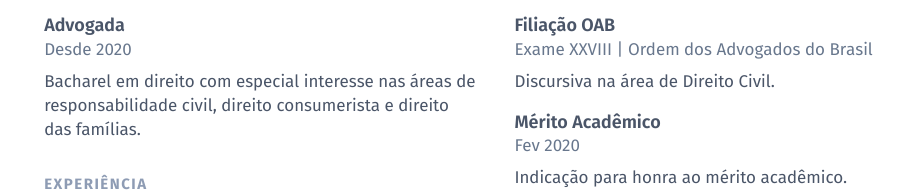
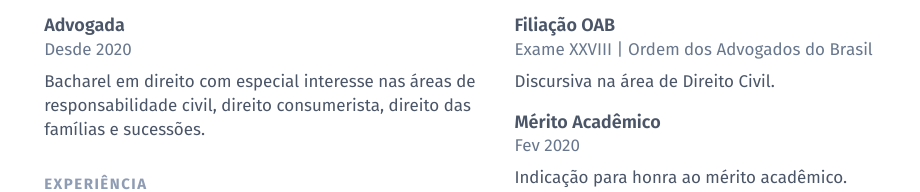
Before and after one commit to naripok/resume-pa, a website: page docs/index.html in a window 1280 px wide. Shown: the part 190-382 px from the top of the page, without its empty margins (143-1063 px from the left). Drawn offline with Linux system fonts and the light colour scheme; a web font is replaced by a local one.

Commit message:
add to intro

```diff
--- a/docs/index.html
+++ b/docs/index.html
@@ -61,7 +61,7 @@
                 </header>
                 <p class="mt-2 text-md text-gray-700 leading-normal">
                 Bacharel em direito com especial interesse nas áreas de responsabilidade civil,
-                direito consumerista e direito das famílias.
+                direito consumerista, direito das famílias e sucessões.
                 </p>
               </section>
 
```
